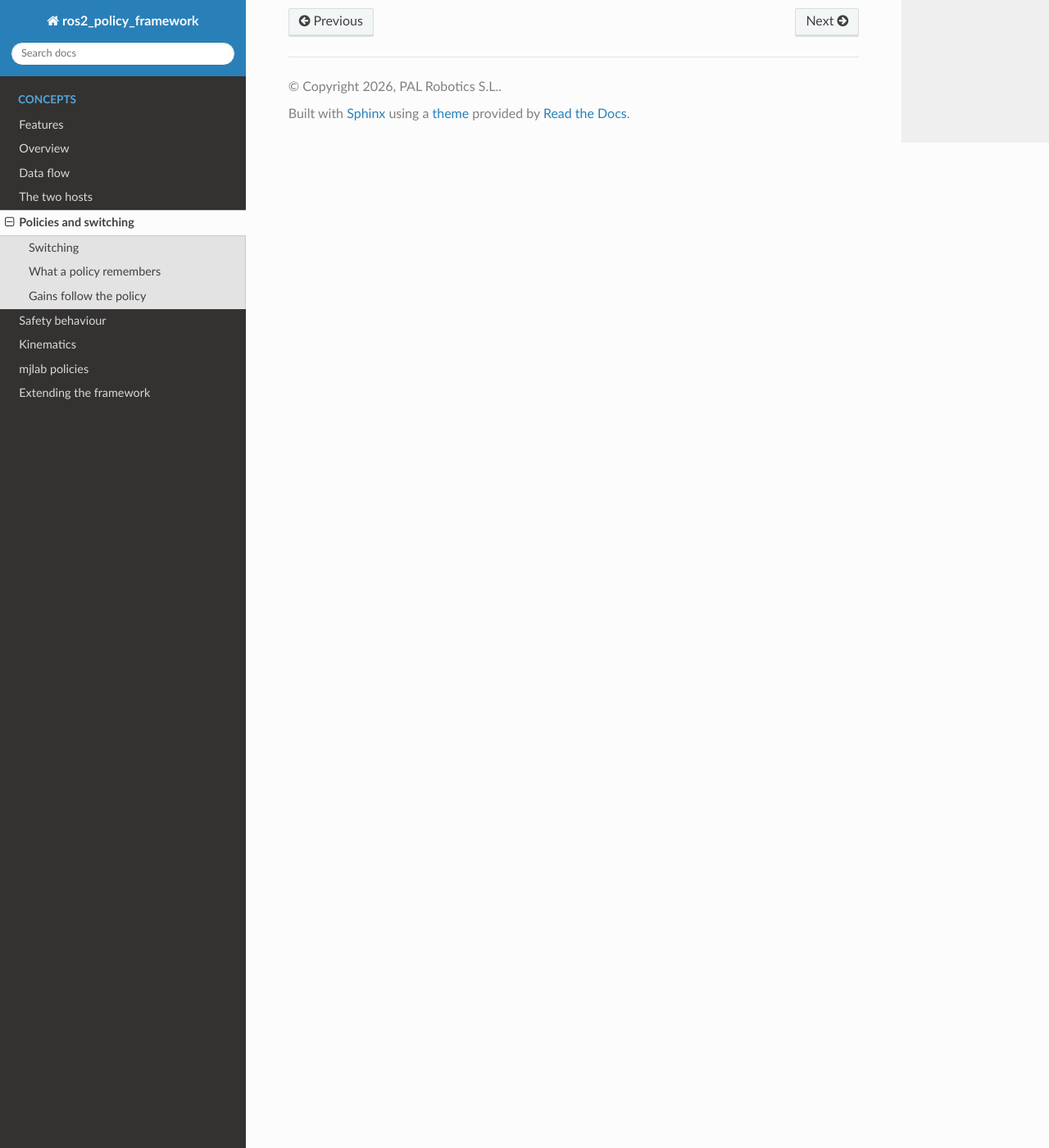
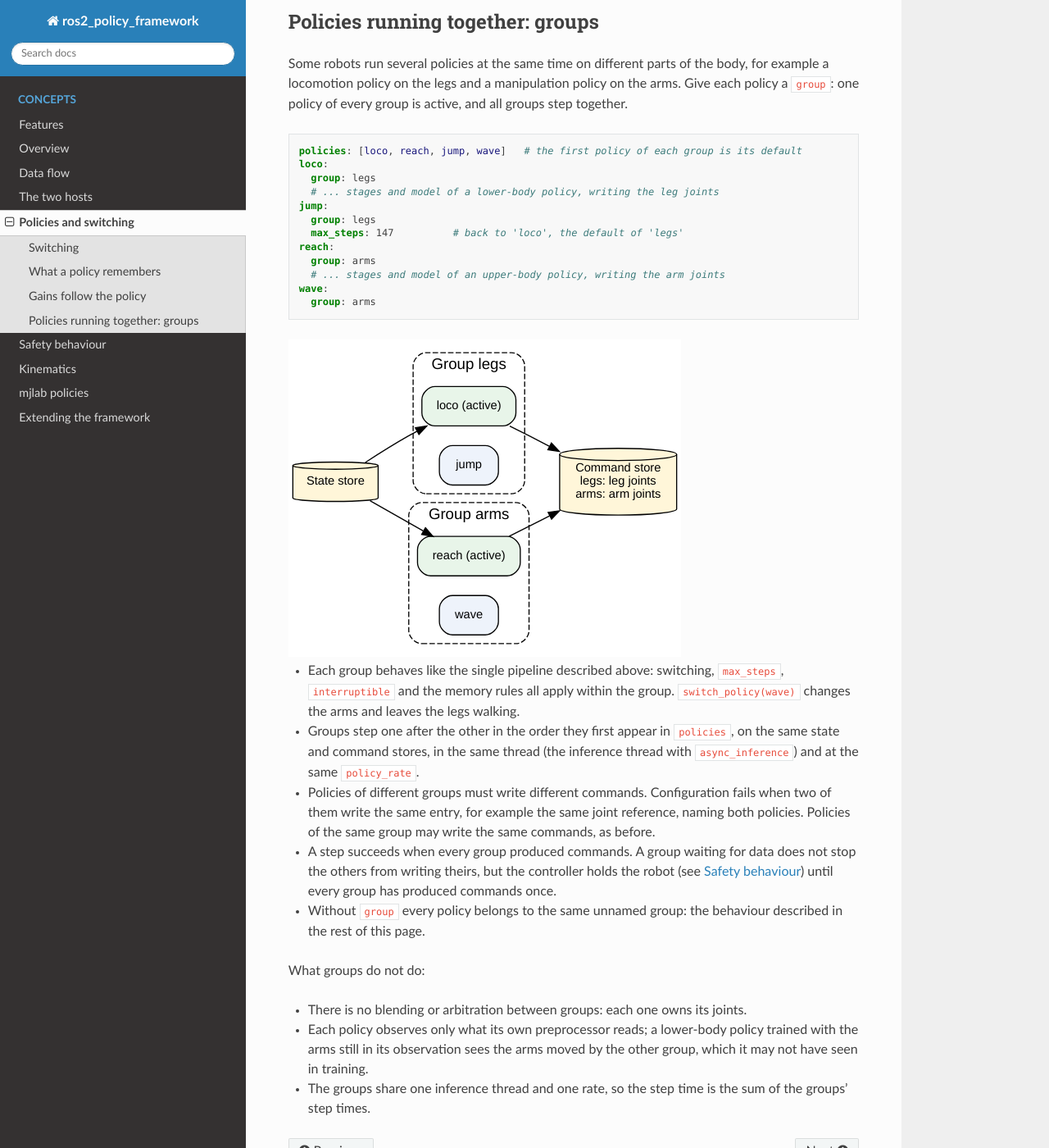
Before and after one commit to saikishor/ros2_policy_framework, a Sphinx documentation site: the page built from docs/policies.rst, in a window 1280 px wide and 1400 px high, scrolled down 1815 px. Shown: the whole window at 82% size. Built offline with Sphinx 7.4.7 and the Read the Docs theme 3.1.0, drawn with Linux system fonts in a browser that asks for light colours; some of the changed text lies outside the part shown.

Commit message:
Document groups of policies running together

```diff
--- a/docs/overview.rst
+++ b/docs/overview.rst
@@ -191,8 +191,11 @@ These words are used with one meaning throughout the code and the documentation.
        stores and the pipeline.
    * - Pipeline
      - Holds all the policies, runs the active one and switches between them.
+   * - Group
+     - A set of policies with one active policy, running together with the other groups
+       (e.g. legs and arms); each group is a pipeline. By default there is one group.
    * - Step
-     - One run of the active policy: preprocessor, inference, postprocessor.
+     - One run of the active policy of every group: preprocessor, inference, postprocessor.
    * - Update
      - One run of the host's loop. In the controller there can be several updates per step.
    * - Plugin
--- a/docs/policies.rst
+++ b/docs/policies.rst
@@ -2,8 +2,9 @@ Policies and switching
 ======================
 
 Several policies can be loaded at once, for example one that walks and one that plays a jump
-motion. Exactly one is *active* at any time. The others stay loaded and ready, so switching
-never loads a model or allocates memory.
+motion. Exactly one is *active* at any time (one per group, see
+:ref:`policy-groups`). The others stay loaded and ready, so switching never loads a model or
+allocates memory.
 
 .. code-block:: yaml
 
@@ -113,3 +114,75 @@ Gains follow the policy
 Different policies are usually trained with different joint gains. Each mjlab policy carries
 its gains in the model file, and they are applied when the policy becomes active. See
 :doc:`mjlab` for the two ways they reach the joint loop.
+
+.. _policy-groups:
+
+Policies running together: groups
+---------------------------------
+
+Some robots run several policies at the same time on different parts of the body, for
+example a locomotion policy on the legs and a manipulation policy on the arms. Give each
+policy a ``group``: one policy of every group is active, and all groups step together.
+
+.. code-block:: yaml
+
+   policies: [loco, reach, jump, wave]   # the first policy of each group is its default
+   loco:
+     group: legs
+     # ... stages and model of a lower-body policy, writing the leg joints
+   jump:
+     group: legs
+     max_steps: 147          # back to 'loco', the default of 'legs'
+   reach:
+     group: arms
+     # ... stages and model of an upper-body policy, writing the arm joints
+   wave:
+     group: arms
+
+.. graphviz::
+
+   digraph groups {
+     rankdir=LR;
+     node [shape=box, style="rounded,filled", fillcolor="#eef3fb", fontname="Helvetica", fontsize=11];
+     edge [fontname="Helvetica", fontsize=10];
+     state [label="State store", shape=cylinder, fillcolor="#fff6d9"];
+     subgraph cluster_legs {
+       label="Group legs"; style="rounded,dashed"; fontname="Helvetica";
+       loco [label="loco (active)", fillcolor="#e8f5e9"];
+       jump [label="jump"];
+     }
+     subgraph cluster_arms {
+       label="Group arms"; style="rounded,dashed"; fontname="Helvetica";
+       reach [label="reach (active)", fillcolor="#e8f5e9"];
+       wave [label="wave"];
+     }
+     commands [label="Command store\nlegs: leg joints\narms: arm joints", shape=cylinder, fillcolor="#fff6d9"];
+     state -> loco;
+     state -> reach;
+     loco -> commands;
+     reach -> commands;
+   }
+
+- Each group behaves like the single pipeline described above: switching, ``max_steps``,
+  ``interruptible`` and the memory rules all apply within the group. ``switch_policy(wave)``
+  changes the arms and leaves the legs walking.
+- Groups step one after the other in the order they first appear in ``policies``, on the same
+  state and command stores, in the same thread (the inference thread with
+  ``async_inference``) and at the same ``policy_rate``.
+- Policies of different groups must write different commands. Configuration fails when two of
+  them write the same entry, for example the same joint reference, naming both policies.
+  Policies of the same group may write the same commands, as before.
+- A step succeeds when every group produced commands. A group waiting for data does not stop
+  the others from writing theirs, but the controller holds the robot (see :doc:`safety`) until
+  every group has produced commands once.
+- Without ``group`` every policy belongs to the same unnamed group: the behaviour described in
+  the rest of this page.
+
+What groups do not do:
+
+- There is no blending or arbitration between groups: each one owns its joints.
+- Each policy observes only what its own preprocessor reads; a lower-body policy trained with
+  the arms still in its observation sees the arms moved by the other group, which it may not
+  have seen in training.
+- The groups share one inference thread and one rate, so the step time is the sum of the
+  groups' step times.
```
Also changed, not shown: README.md (+31 -5 lines), docs/safety.rst (+9 -2 lines).
